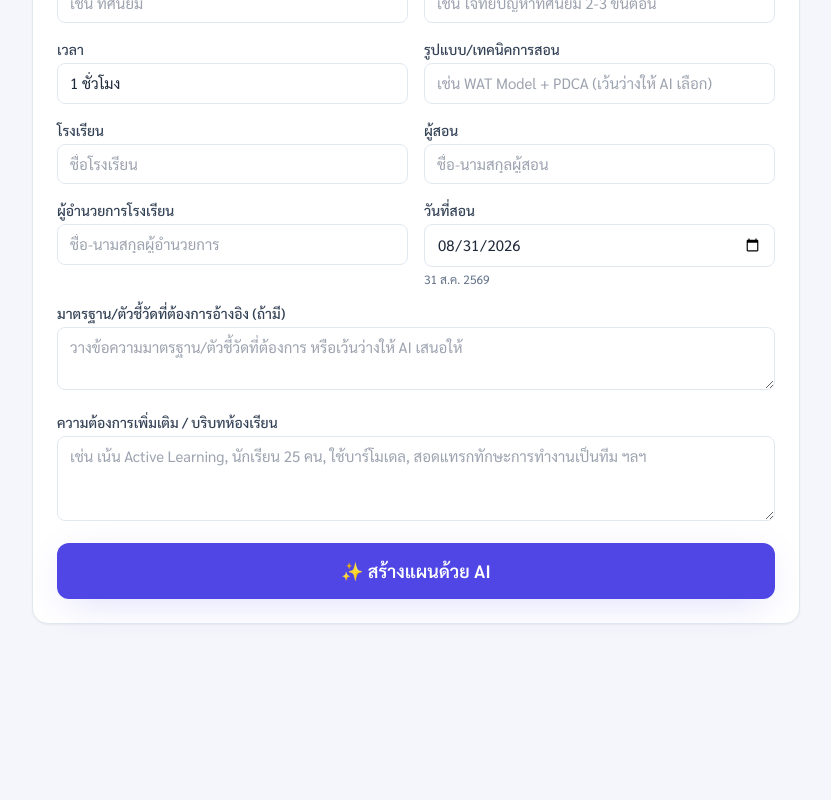
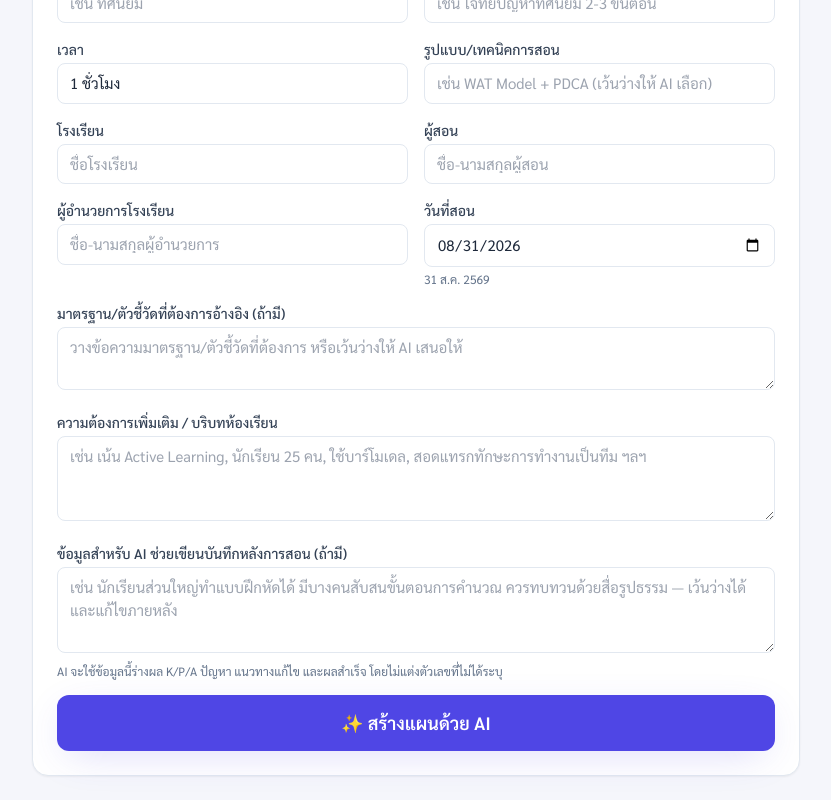
Before and after one commit to tiamobew/plan-ai, a Next.js app: page /create in a window 1280 px wide. Shown: the part 538-1338 px from the top of the page, without its empty margins (224-1055 px from the left). Before the commit the page ends 1186 px from the top, so only its background shows below. Built offline with nearby package versions, Linux system fonts and the light colour scheme; no server answers.

Commit message:
Add post-teaching notes for AI

```diff
--- a/app/create/page.js
+++ b/app/create/page.js
@@ -23,6 +23,7 @@ const EMPTY_FORM = {
   teachingModel: "",
   standard: "",
   notes: "",
+  postTeachingNotes: "",
 };
 
 function Field({ label, children, required }) {
@@ -160,6 +161,11 @@ export default function CreatePage() {
                 <textarea className={input} rows={3} value={form.notes} onChange={(e) => setF("notes", e.target.value)} placeholder="เช่น เน้น Active Learning, นักเรียน 25 คน, ใช้บาร์โมเดล, สอดแทรกทักษะการทำงานเป็นทีม ฯลฯ" />
               </Field>
 
+              <Field label="ข้อมูลสำหรับ AI ช่วยเขียนบันทึกหลังการสอน (ถ้ามี)">
+                <textarea className={input} rows={3} value={form.postTeachingNotes} onChange={(e) => setF("postTeachingNotes", e.target.value)} placeholder="เช่น นักเรียนส่วนใหญ่ทำแบบฝึกหัดได้ มีบางคนสับสนขั้นตอนการคำนวณ ควรทบทวนด้วยสื่อรูปธรรม — เว้นว่างได้และแก้ไขภายหลัง" />
+                <p className="text-xs text-slate-500 mt-1">AI จะใช้ข้อมูลนี้ร่างผล K/P/A ปัญหา แนวทางแก้ไข และผลสำเร็จ โดยไม่แต่งตัวเลขที่ไม่ได้ระบุ</p>
+              </Field>
+
               {error && <div className="rounded-lg bg-red-50 text-red-600 text-sm px-4 py-3">{error}</div>}
 
               <button
```
